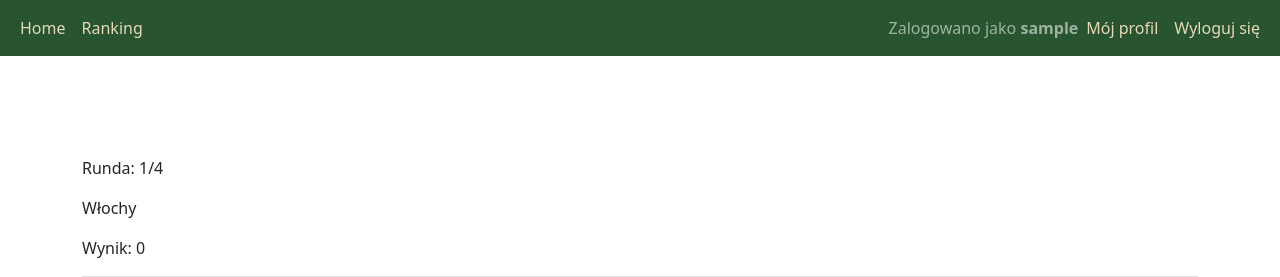
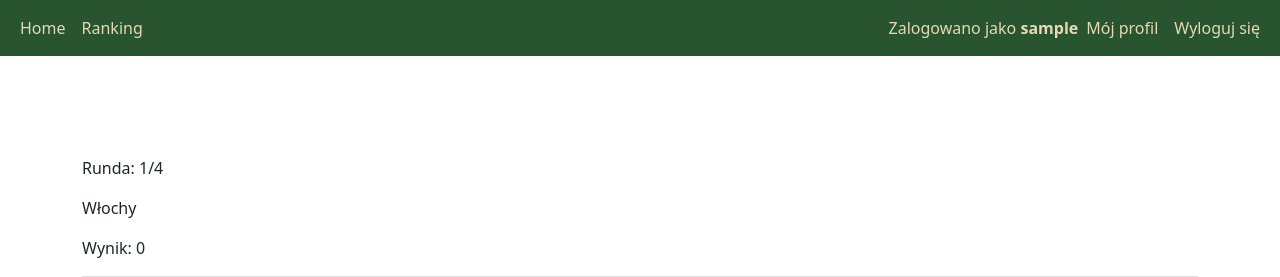
Before and after one commit to kerness/geogame, a Django app: page /game in a window 1280 px wide. Shown: the top 277 px of the page. Run offline with Django 4.2, Linux system fonts and the light colour scheme; the visitor is signed in with stand-in values (Sample User, id 1); some libraries are stand-ins or nearby versions.

Commit message:
fix color

```diff
--- a/main/static/style.css
+++ b/main/static/style.css
@@ -4,7 +4,7 @@
     --secondary: #A4BE7B;
 }
 
-.navbar{
+.navbar {
     background-color: var(--main_dark);
 }
 
@@ -12,7 +12,11 @@
     color: var(--text_light);
 }
 
-.container-fluid{
+.navbar-text {
+    color: var(--text_light);
+}
+
+.container-fluid {
     background-color: var(--main_dark);
 }
 
```
Also changed, not shown: main/static/favicon.ico (added). Lines whose indentation alone changed are shown as unchanged.
